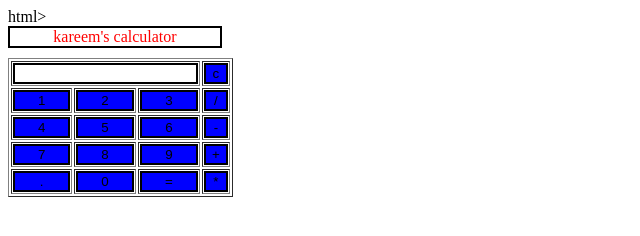
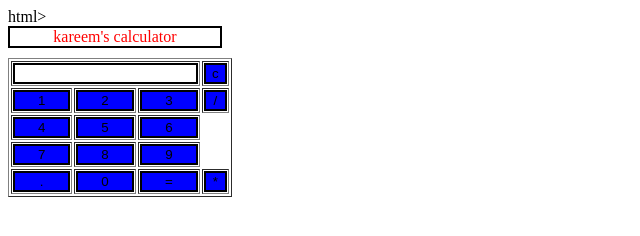
Before and after one commit to Sheikhalarab/sheikhalarab.github.io, a plain HTML site: page index.html in a window 1280 px wide. Shown: the whole page, without its empty margins (0-640 px from the left). Drawn offline with Linux system fonts and the light colour scheme.

Commit message:
Update index.html

```diff
--- a/index.html
+++ b/index.html
@@ -68,13 +68,11 @@ html>
             <td><input type="button" value="4" onclick="dis('4')"/> </td>
             <td><input type="button" value="5" onclick="dis('5')"/> </td>
             <td><input type="button" value="6" onclick="dis('6')"/> </td>
-            <td><input type="button" value="-" onclick="dis('-')"/> </td>
          </tr>
          <tr>
             <td><input type="button" value="7" onclick="dis('7')"/> </td>
             <td><input type="button" value="8" onclick="dis('8')"/> </td>
             <td><input type="button" value="9" onclick="dis('9')"/> </td>
-            <td><input type="button" value="+" onclick="dis('+')"/> </td>
          </tr>
          <tr>
             <td><input type="button" value="." onclick="dis('.')"/> </td>
```
